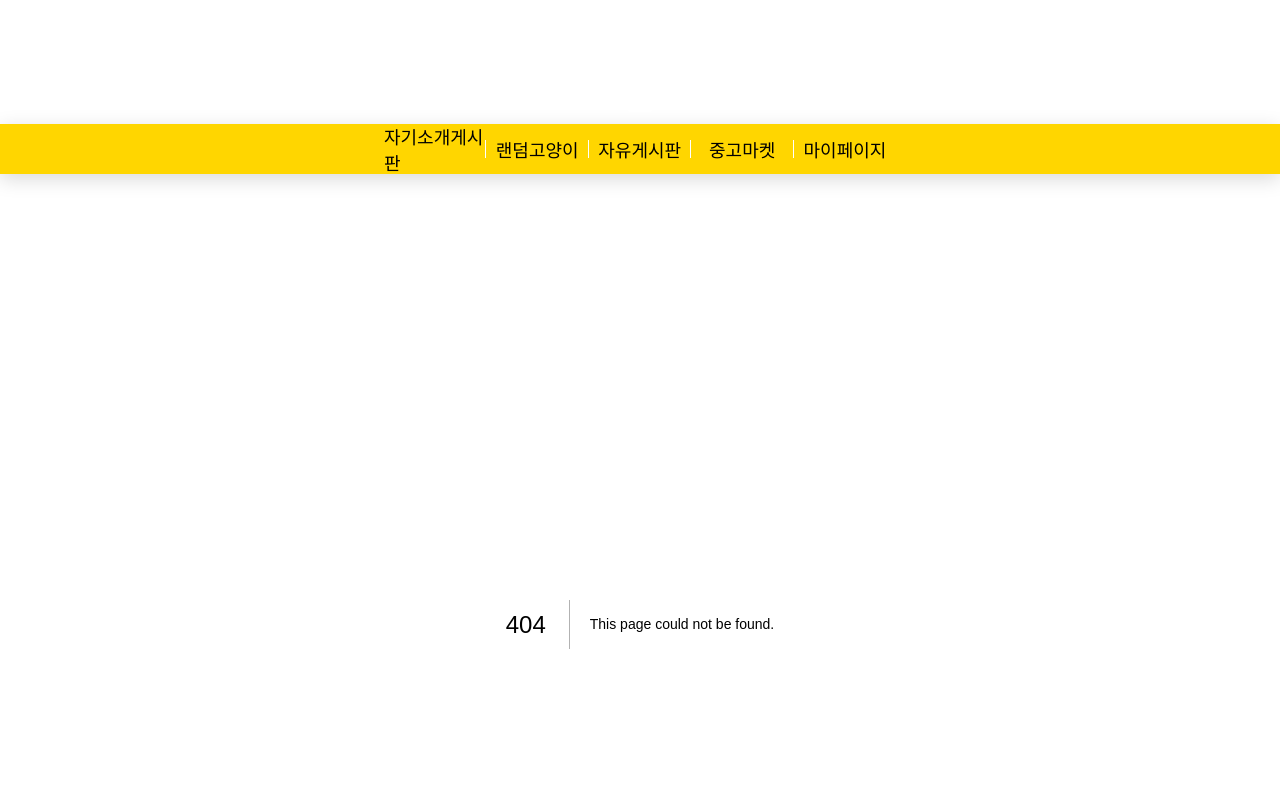
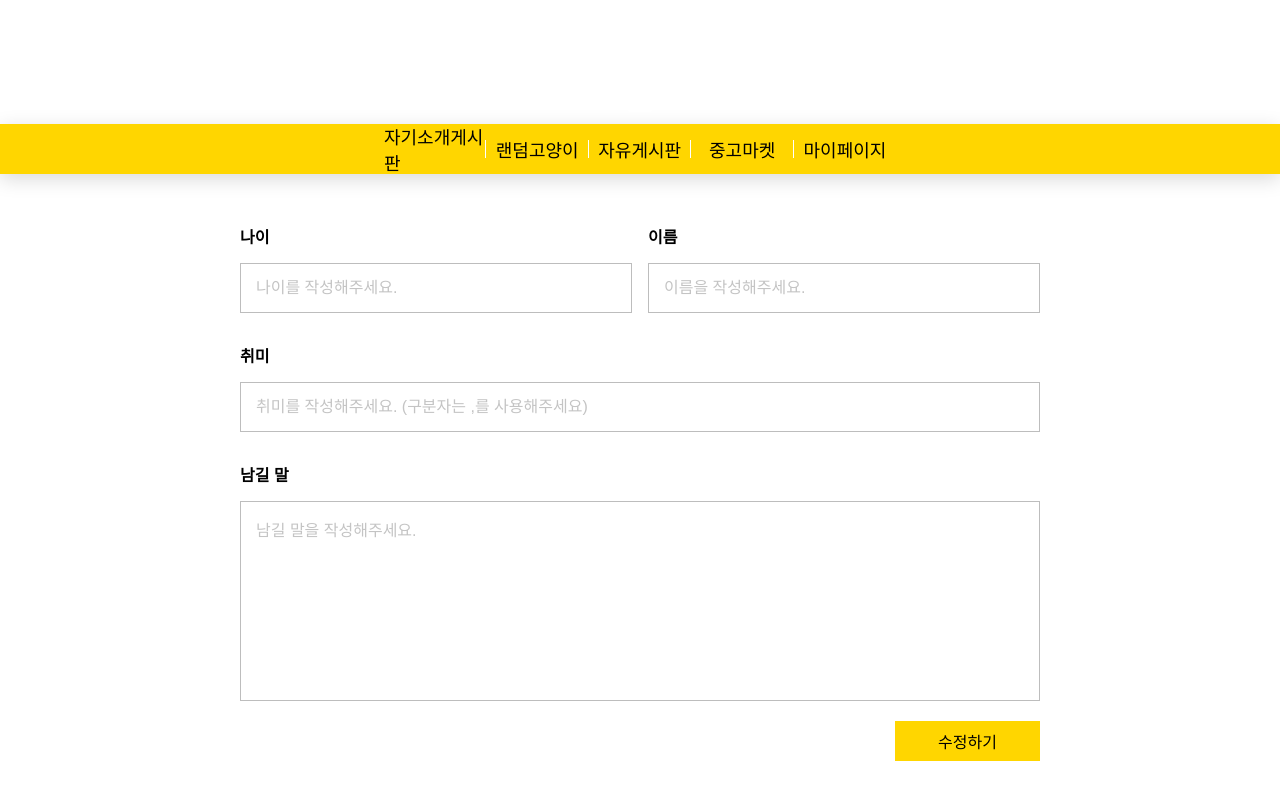
Before and after one commit to Cheolyong-Kim/Ddalgi, a Next.js app: page /introduction/1/edit in a window 1280 px wide. Before the commit this address had no page. Shown: the part 416-1216 px from the top of the page. After the commit the page ends 1177 px from the top, so only its background shows below. Built offline with nearby package versions, Linux system fonts and the light colour scheme; no server answers; the database is empty; a web font is replaced by a local one.

Commit message:
자기소개 게시판 완성(수정, 삭제 추가)

```diff
--- /dev/null
+++ b/pages/introduction/[id]/edit/index.tsx
@@ -0,0 +1,39 @@
+import { useEffect, useState } from "react";
+import { useRouter } from "next/router";
+import { getFirestore, doc, getDoc } from "firebase/firestore";
+import { firebaseApp } from "../../../../src/commons/libraries/firebase";
+import IntroductionNew from "../../../../src/components/units/introduction/new/introductionNew.container";
+
+const IntroductionEdit = (): JSX.Element => {
+  const [data, setData] = useState({
+    age: -1,
+    name: "",
+    hobby: [""],
+    profile: "",
+    createdAt: "",
+  });
+
+  const router = useRouter();
+
+  const db = getFirestore(firebaseApp);
+
+  useEffect(() => {
+    const getIntroduction = async (): Promise<void> => {
+      if (typeof router.query.id !== "string") return;
+      const docId = router.query.id;
+      const docRef = doc(db, "Introduction", docId);
+      const docSnap = await getDoc(docRef);
+
+      if (docSnap.exists()) {
+        setData(docSnap.data());
+      } else {
+        console.log("해당하는 문서가 없습니다.");
+      }
+    };
+    void getIntroduction();
+  }, []);
+
+  return <IntroductionNew isEdit={true} data={data} />;
+};
+
+export default IntroductionEdit;
--- a/src/components/units/introduction/introductions/introductions.types.ts
+++ b/src/components/units/introduction/introductions/introductions.types.ts
@@ -1,8 +1,11 @@
 import type { PaginationProps } from "antd";
+import type { MouseEvent } from "react";
 
 export interface IIntroductionsUIProps {
   data?: any;
   currentPage?: number;
   onClickCreate: () => void;
+  onClickUpdate: (event: MouseEvent<HTMLButtonElement>) => void;
+  onClickDelete: (event: MouseEvent<HTMLButtonElement>) => Promise<void>;
   onChangePage: PaginationProps["onChange"];
 }
--- a/src/components/units/introduction/new/introductionNew.container.tsx
+++ b/src/components/units/introduction/new/introductionNew.container.tsx
@@ -1,17 +1,18 @@
 import { type ChangeEvent, useState } from "react";
-import { getFirestore, doc, setDoc } from "firebase/firestore";
+import { getFirestore, doc, setDoc, updateDoc } from "firebase/firestore";
 import { firebaseApp } from "../../../../commons/libraries/firebase";
 import { useRouter } from "next/router";
 import IntroductionNewUI from "./introductionNew.presenter";
+import type { IIntroductionProps, IDataProps } from "./introductionNew.types";
 
-const IntroductionNew = (): JSX.Element => {
+const IntroductionNew = (props: IIntroductionProps): JSX.Element => {
   const router = useRouter();
 
   const [personalInfo, setPersonalInfo] = useState({
     age: 0,
     name: "",
   });
-  const [hobby, setHobby] = useState([]);
+  const [hobby, setHobby] = useState(["없음"]);
   const [profile, setProfile] = useState("");
   const [isButtonAble, setIsButtonAble] = useState(false);
 
@@ -27,7 +28,7 @@ const IntroductionNew = (): JSX.Element => {
       if (
         event.target.value &&
         personalInfo.name &&
-        hobby.length !== 0 &&
+        !hobby.includes("없음") &&
         profile
       )
         setIsButtonAble(true);
@@ -35,7 +36,7 @@ const IntroductionNew = (): JSX.Element => {
       if (
         personalInfo.age !== 0 &&
         event.target.value &&
-        hobby.length !== 0 &&
+        !hobby.includes("없음") &&
         profile
       )
         setIsButtonAble(true);
@@ -45,10 +46,11 @@ const IntroductionNew = (): JSX.Element => {
   const onChangeHobby = (event: ChangeEvent<HTMLInputElement>): void => {
     const hobbys = event.target.value.split(",");
     setHobby(hobbys);
+
     if (
       personalInfo.age !== 0 &&
       personalInfo.name &&
-      hobbys.length !== 0 &&
+      !hobbys.includes("없음") &&
       profile
     )
       setIsButtonAble(true);
@@ -60,7 +62,7 @@ const IntroductionNew = (): JSX.Element => {
     if (
       personalInfo.age !== 0 &&
       personalInfo.name &&
-      hobby.length !== 0 &&
+      !hobby.includes("없음") &&
       event.target.value
     )
       setIsButtonAble(true);
@@ -78,12 +80,48 @@ const IntroductionNew = (): JSX.Element => {
     void router.push("/introduction");
   };
 
+  const onClickUpdate = async (): Promise<void> => {
+    if (!personalInfo.age) {
+      alert("수정할 내용이 없습니다.");
+      return;
+    }
+
+    if (hobby.includes("없음")) {
+      alert("수정할 내용이 없습니다.");
+      return;
+    }
+
+    if (!profile) {
+      alert("수정할 내용이 없습니다.");
+      return;
+    }
+
+    if (typeof router.query.id !== "string") return;
+    const docId = router.query.id;
+    const introRef = doc(db, "Introduction", docId);
+
+    const newIntroduction: IDataProps = {};
+    if (personalInfo.age) newIntroduction.age = personalInfo.age;
+    if (!hobby.includes("없음")) newIntroduction.hobby = hobby;
+    if (profile) newIntroduction.profile = profile;
+    newIntroduction.createdAt = new Date().toString();
+
+    await updateDoc(introRef, {
+      ...newIntroduction,
+    });
+
+    void router.push("/introduction");
+  };
+
   return (
     <IntroductionNewUI
+      isEdit={props.isEdit}
+      data={props?.data}
       onChangePersonalInfo={onChangePersonalInfo}
       onChangeHobby={onChangeHobby}
       onChangeProfile={onChangeProfile}
       onClickSubmit={onClickSubmit}
+      onClickUpdate={onClickUpdate}
       isButtonAble={isButtonAble}
     />
   );
--- a/src/components/units/introduction/new/introductionNew.presenter.tsx
+++ b/src/components/units/introduction/new/introductionNew.presenter.tsx
@@ -20,6 +20,8 @@ const IntroductionNewUI = (props: IIntroductionNewUIProps): JSX.Element => {
             id="name"
             type="text"
             placeholder="이름을 작성해주세요."
+            defaultValue={props.data?.name}
+            disabled={props.isEdit}
             onChange={props.onChangePersonalInfo}
           />
         </S.IntroductionInputWrap>
@@ -40,11 +42,11 @@ const IntroductionNewUI = (props: IIntroductionNewUIProps): JSX.Element => {
         ></S.IntroductionTextArea>
       </S.IntroductionInputWrap>
       <S.IntroductionSubmitButton
-        onClick={props.onClickSubmit}
-        isButtonAble={props.isButtonAble}
-        disabled={!props.isButtonAble}
+        onClick={props.isEdit ? props.onClickUpdate : props.onClickSubmit}
+        isButtonAble={props.isEdit ? true : props.isButtonAble}
+        disabled={props.isEdit ? false : !props.isButtonAble}
       >
-        등록하기
+        {props.isEdit ? "수정하기" : "등록하기"}
       </S.IntroductionSubmitButton>
     </S.MainWrap>
   );
```
Also changed, not shown: src/components/units/board/new/BoardsNew.styles.ts (+65 -71 lines), src/components/units/introduction/introductions/introductions.container.tsx (+28 -4 lines), src/components/units/introduction/introductions/introductions.presenter.tsx (+8 -0 lines), src/components/units/introduction/introductions/introductions.styles.ts (+23 -0 lines), src/components/units/introduction/new/introductionNew.types.ts (+16 -0 lines).
